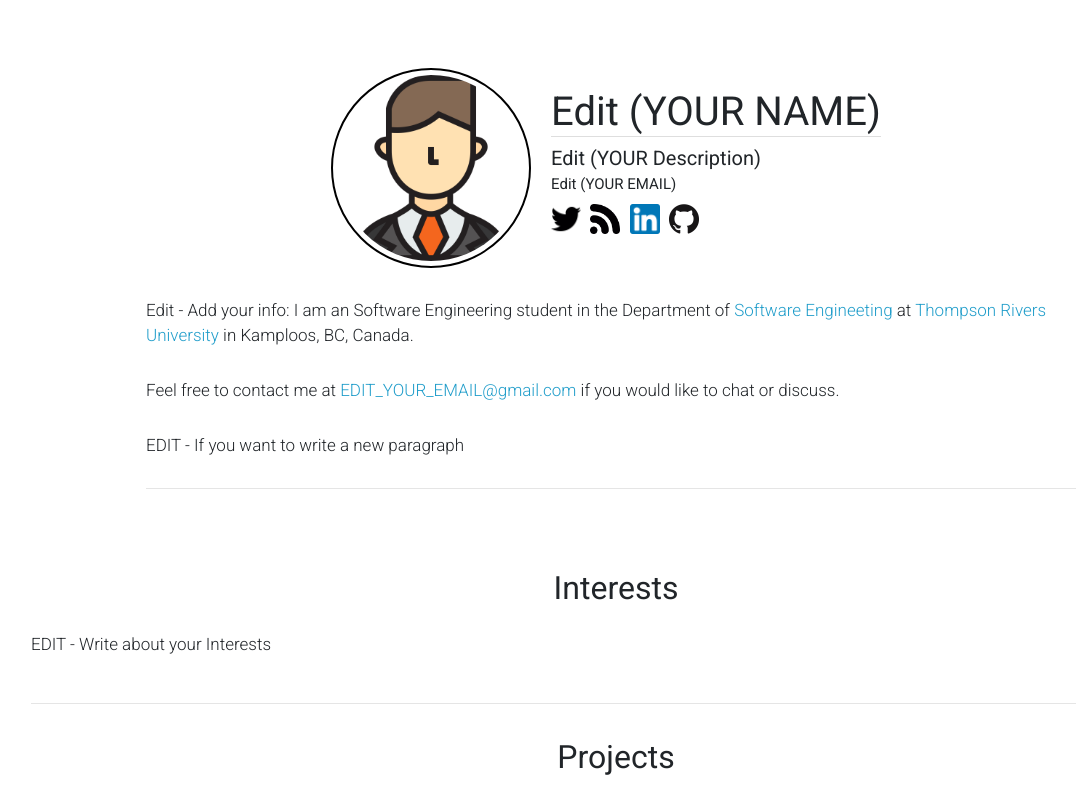
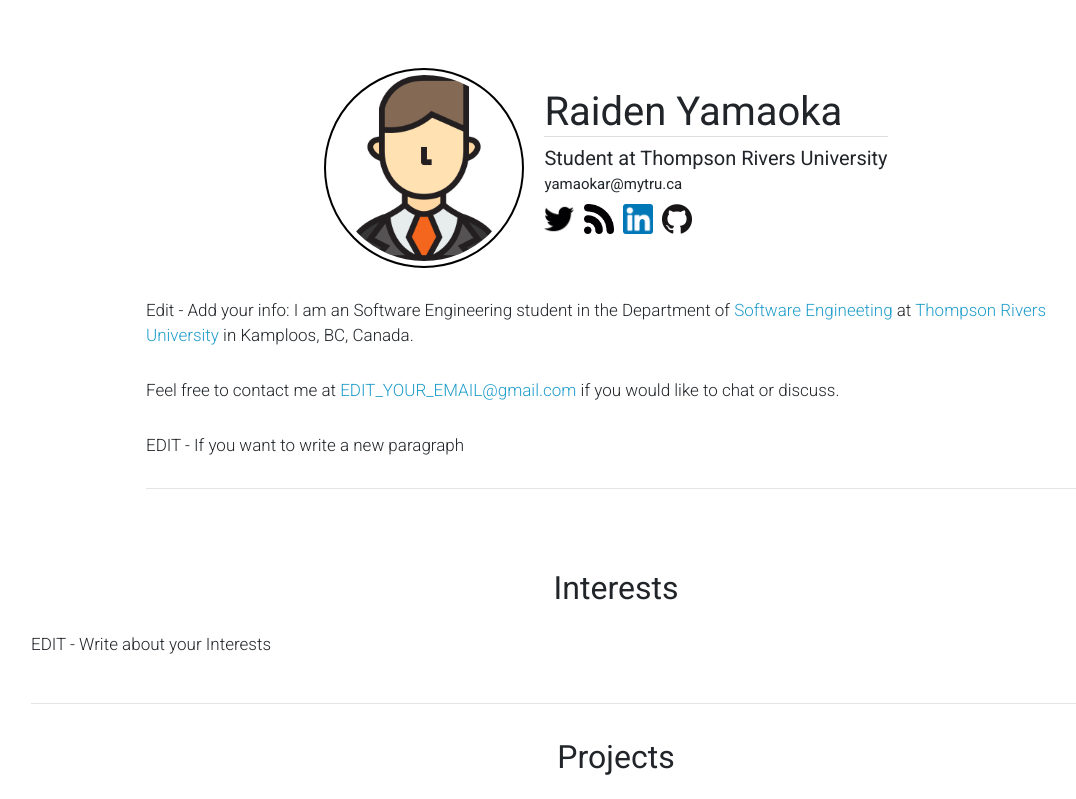
Before and after one commit to tisRaiden/tisRaiden.github.io, a plain HTML site: page index.html in a window 1280 px wide. Shown: the top 799 px of the page, without its empty margins (24-1100 px from the left). Drawn offline with nearby package versions, Linux system fonts and the light colour scheme; files whose address does not match are found by name.

Commit message:
Update index.html

```diff
--- a/index.html
+++ b/index.html
@@ -25,7 +25,7 @@
   <link href="res/style.css" rel="stylesheet">
 
   <!-- 3130 - Change this name. This is your Web page title (you only can see it in the top of your browser tab) -->
-  <title>Your Web page Title</title>
+  <title>Raiden Yamaoka</title>
 
   <link href="https://fonts.googleapis.com/css?family=Roboto:400,300,500" rel="stylesheet" type="text/css">
 </head>
@@ -50,9 +50,9 @@
           <!-- <div class="col-md-9"> -->
           <div class="card-body" id="header-text">
             <!-- 3130 - Add your name, description, and email address here -->
-            <h1 class="card-title" id="profile-name">Edit (YOUR NAME)</h1>
-            <div class="card-subtitle" id="profile-descr">Edit (YOUR Description)</div>
-            <div class="card-text mb-2" id="profile-info">Edit (YOUR EMAIL) </div>
+            <h1 class="card-title" id="profile-name">Raiden Yamaoka</h1>
+            <div class="card-subtitle" id="profile-descr">Student at Thompson Rivers University</div>
+            <div class="card-text mb-2" id="profile-info">yamaokar@mytru.ca </div>
             <div id="icons">
               <!-- <div class="row mt-5"> -->
 
@@ -80,7 +80,7 @@
 
               <!-- 3130 - Add your GitHub address if you have. If you don't have, what are you doing here!! -->
               <div class="icon">
-                <a href="Edit - YOUR Github Address" target="_blank">
+                <a href="https://github.com/tisRaiden" target="_blank">
                   <img src="res/icons/github-dark.png">
                 </a>
               </div>
```
